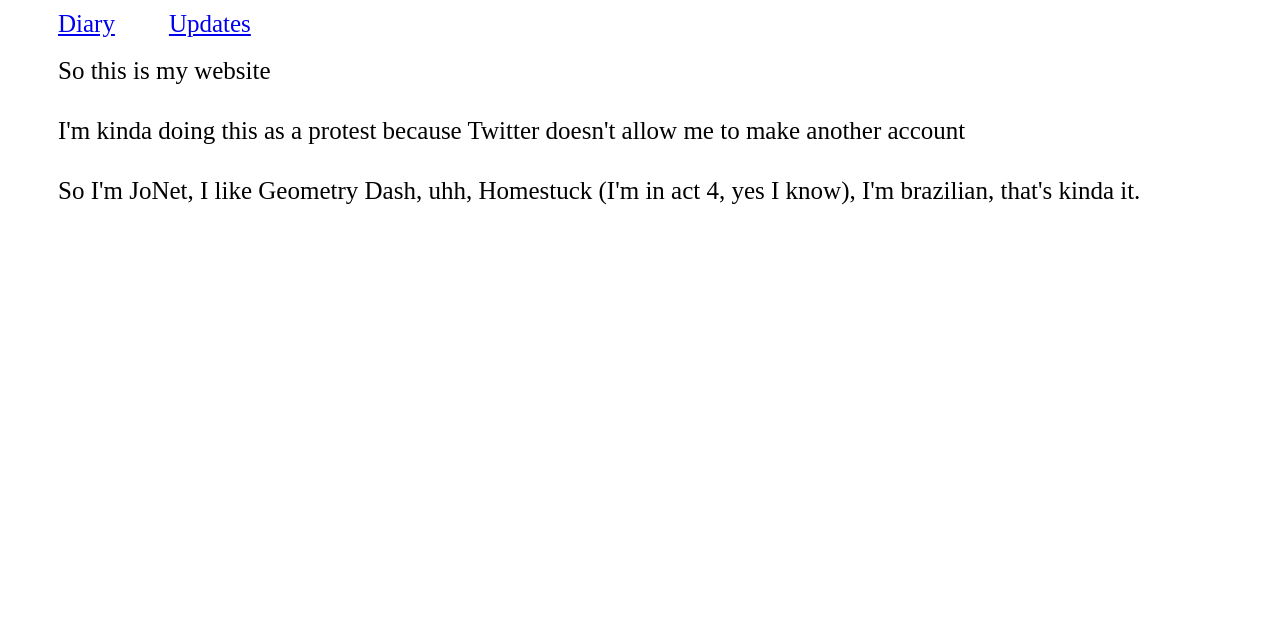
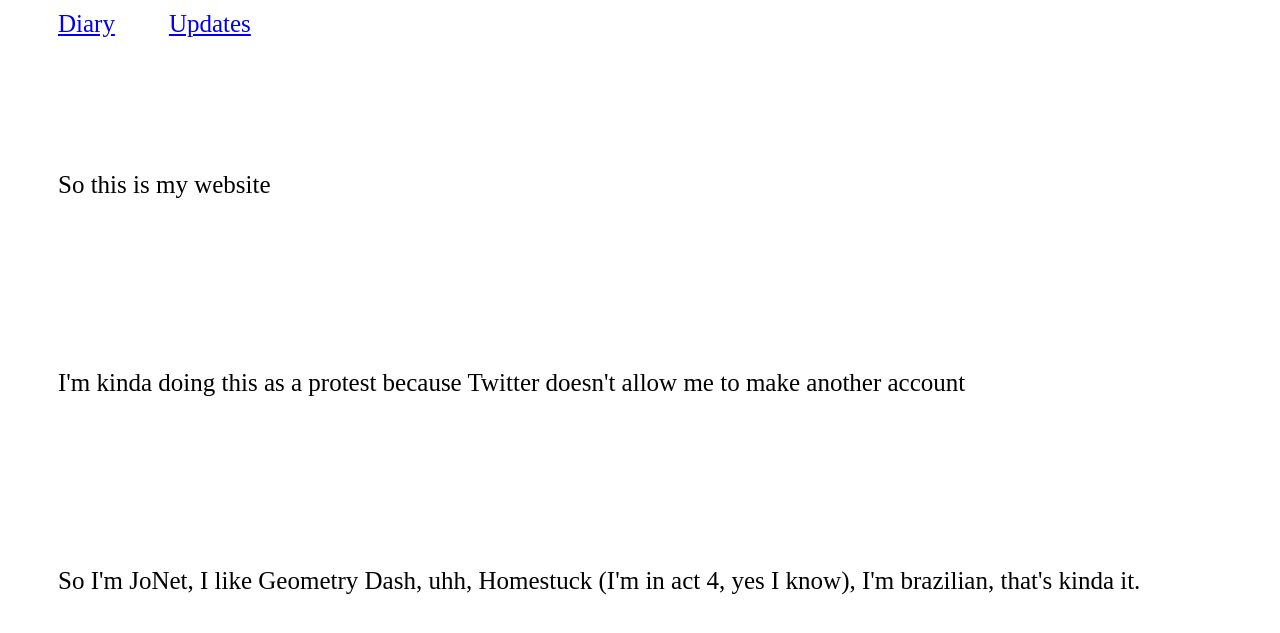
Before and after one commit to jonet222/jonet222.github.io, a plain HTML site: page index.html in a window 1280 px wide. Shown: the part 79-712 px from the top of the page. Drawn offline with Linux system fonts and the light colour scheme.

Commit message:
Update style.css

```diff
--- a/style.css
+++ b/style.css
@@ -1,9 +1,9 @@
 p {
   font-size: 25px;
   margin-left: 50px;
-  margin-top: 10px;
-  margin-bottom: 10px;
-  line-height: 50px;
+  margin-top: 99px;
+  margin-bottom: 99px;
+  line-height: 99px;
 }
 
   h1 {
```
